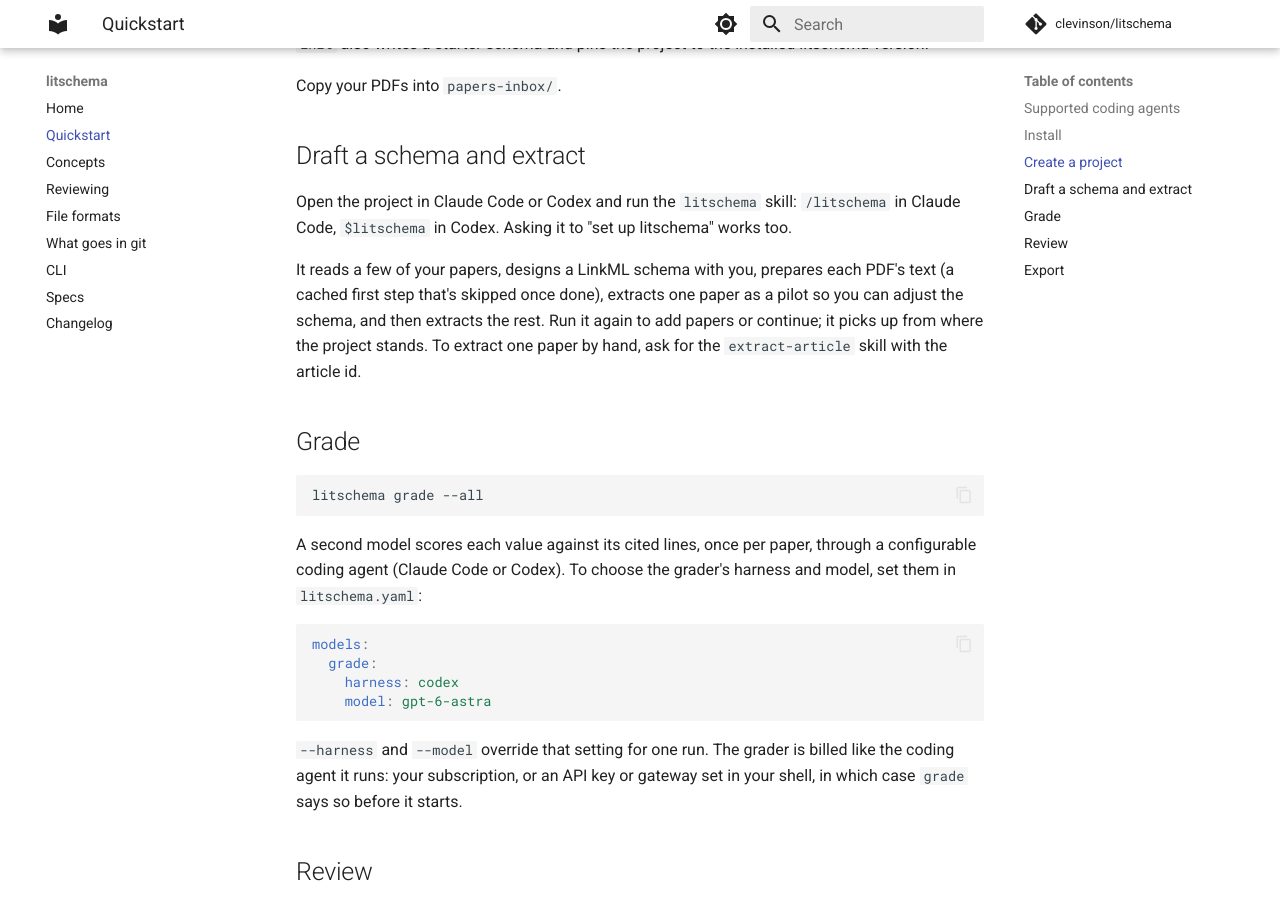
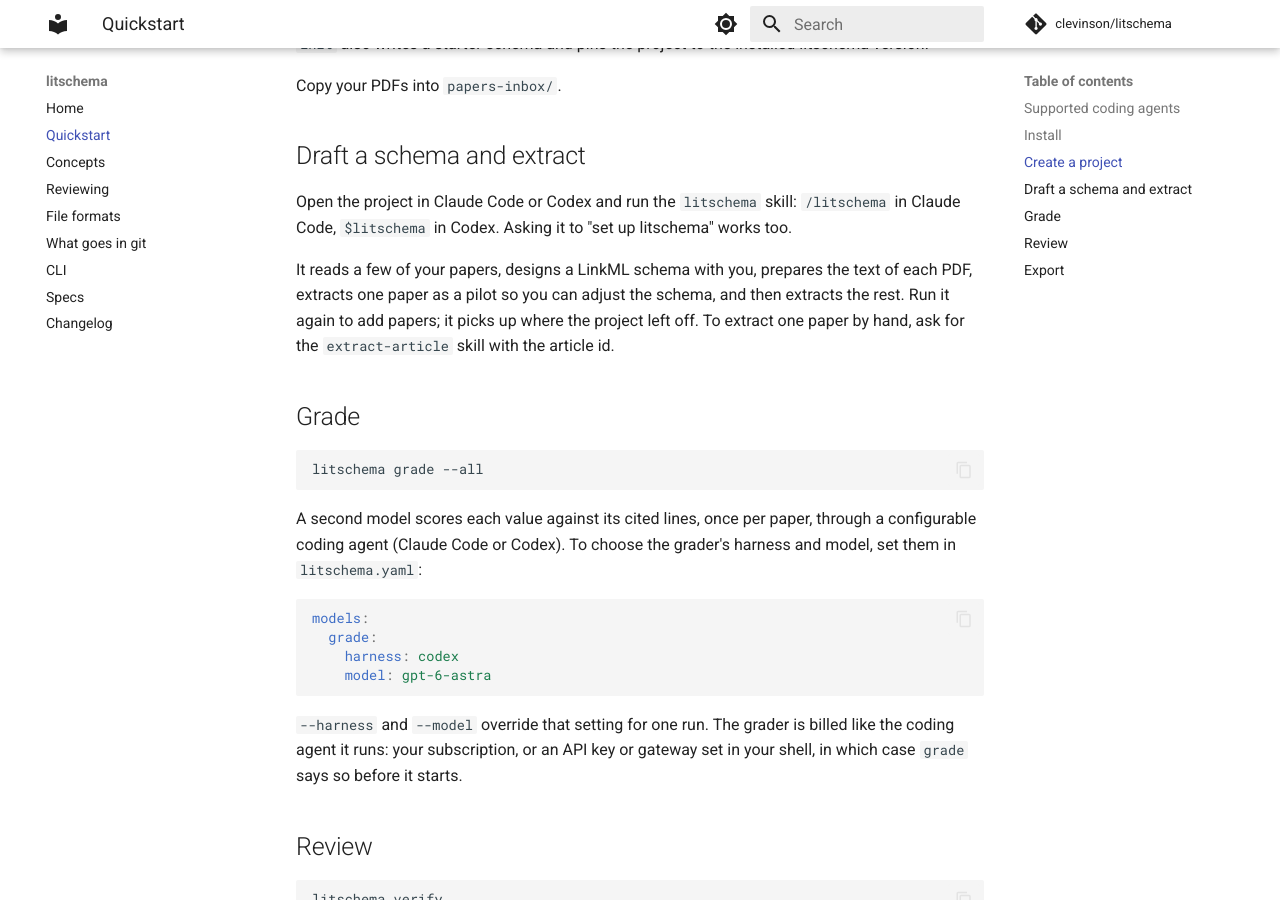
Before and after one commit to clevinson/litschema, an MkDocs documentation site: the page built from docs/quickstart.md, in a window 1280 px wide and 900 px high, scrolled down 1042 px. Built offline with MkDocs 1.6.1 and Material for MkDocs 9.7.7, drawn with Linux system fonts in a browser that asks for light colours; comment, search, counter and statistics services are not loaded.

```diff
--- a/docs/quickstart.md
+++ b/docs/quickstart.md
@@ -47,10 +47,10 @@ Open the project in Claude Code or Codex and run the `litschema` skill:
 `/litschema` in Claude Code, `$litschema` in Codex. Asking it to "set up
 litschema" works too.
 
-It reads a few of your papers, designs a LinkML schema with you, prepares each
-PDF's text (a cached first step that's skipped once done), extracts one paper
-as a pilot so you can adjust the schema, and then extracts the rest. Run it
-again to add papers or continue; it picks up from where the project stands. To extract one paper by hand, ask for the
+It reads a few of your papers, designs a LinkML schema with you, prepares the
+text of each PDF, extracts one paper as a pilot so you can adjust the schema,
+and then extracts the rest. Run it again to add papers; it picks up where the
+project left off. To extract one paper by hand, ask for the
 `extract-article` skill with the article id.
 
 ## Grade
```
Also changed, not shown: skills/litschema/SKILL.md (+1 -1 lines), specs/onboarding/spec.md (+1 -1 lines), 1 other file.
